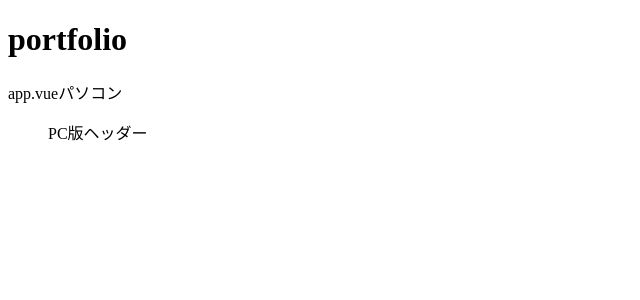
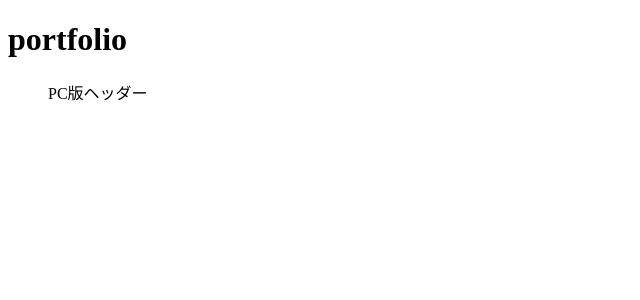
Before and after one commit to isao0214/isaoebisujima.me, a Nuxt app: page / in a window 1280 px wide. Shown: the top 300 px of the page, without its empty margins (0-640 px from the left). Built offline with nearby package versions, Linux system fonts and the light colour scheme.

Commit message:
pages/index.vue不要行削除

```diff
--- a/pages/index.vue
+++ b/pages/index.vue
@@ -4,11 +4,9 @@
       portfolio
     </h1>
     <div v-if="isMobile">
-      <p>app.vueスマートフォン</p>
       <header-sp/>
     </div>
     <div v-else>
-      <p>app.vueパソコン</p>
       <header-pc/>
     </div>
   </div>
```
